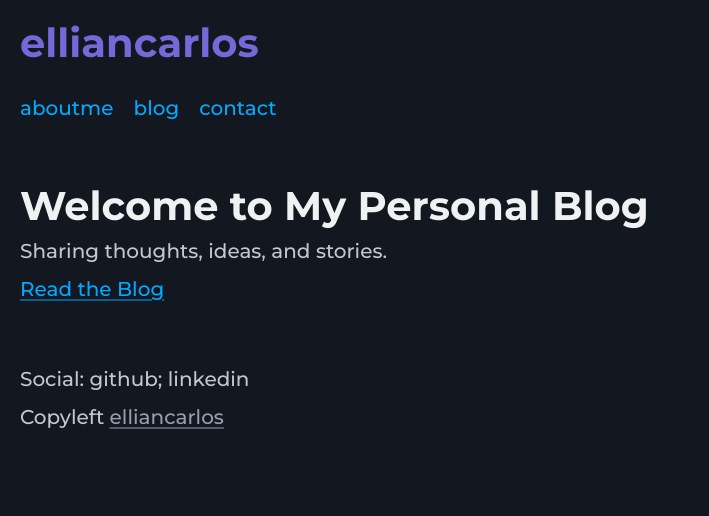
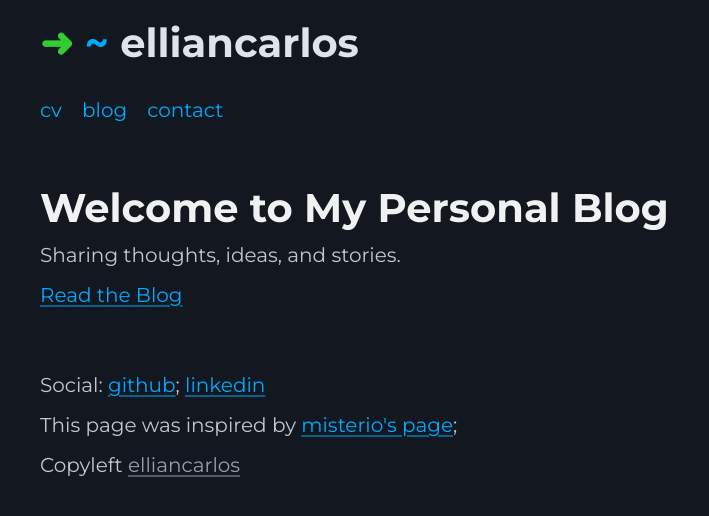
Before and after one commit to EllianCarlos/EllianCarlos.github.io, an Eleventy site: page src/index.njk in a window 1280 px wide. Shown: the whole page, without its empty margins (0-709 px from the left). Built offline with nearby package versions, Linux system fonts and the light colour scheme; Eleventy itself is replaced by a stand-in of ours; files that its build step writes are made by us from their sources.

Commit message:
little additions yay

```diff
--- a/package.json
+++ b/package.json
@@ -5,7 +5,7 @@
   "scripts": {
     "build": "eleventy",
     "start": "eleventy --serve",
-    "clean": "rm -rf _site"
+    "clean": "rm -rf dist"
   },
   "dependencies": {
     "@11ty/eleventy": "^2.0.1"
--- a/src/_includes/footer.njk
+++ b/src/_includes/footer.njk
@@ -1,4 +1,10 @@
-<footer class="container-fluid">
-    <p>Social: github; linkedin</p>
-    <p>Copyleft <a class="secondary" href="/">elliancarlos</a></p>
+<footer class="container">
+    <p>Social:
+      <a class="social" target="_blank" rel="noreferrer noopener" href="https://www.github.com/elliancarlos">github</a>;
+      <a target="_blank" rel="noreferrer noopener" href="https://www.linkedin.com/in/elliancarlos">linkedin</a>
+    </p>
+    <p>This page was inspired by
+      <a target="_blank" rel="noreferrer noopener" href="https://m7.rs/">misterio's page</a>;
+    </p>
+    <p>Copyleft <a class="secondary" href="https://www.elliancarlos.com.br">elliancarlos</a></p>
 </footer>
--- a/src/_includes/header.njk
+++ b/src/_includes/header.njk
@@ -1,8 +1,16 @@
-<header class="container-fluid">
-    <h1 class="title"><a  class="title" href="/">elliancarlos</a></h1>
+<header class="container">
+    <h1 class="title">
+      <span class="contrast">➜</span>
+      <span class="primary">~</span>
+      <a href="/" class="maintitle">
+        <div class="maintitle">
+          elliancarlos
+        </div>
+      </a>
+    </h1>
     <nav>
         <ul>
-            <li><a href="/aboutme">aboutme</a></li>
+            <li><a href="/cv">cv</a></li>
             <li><a href="/blog">blog</a></li>
             <li><a href="/contact">contact</a></li>
         </ul>
--- a/src/_includes/layouts/layout.njk
+++ b/src/_includes/layouts/layout.njk
@@ -5,35 +5,19 @@
   <meta charset="utf-8">
     <meta name="viewport" content="width=device-width, initial-scale=1">
     <meta name="color-scheme" content="light dark" />
-  <title>blogellian</title>
-  <link
+  <title>elliancarlos</title>
+    <link
   rel="stylesheet"
   href="https://cdn.jsdelivr.net/npm/@picocss/pico@2/css/pico.min.css"
-/>
-  <style>
-  @import url('https://fonts.googleapis.com/css2?family=Montserrat:ital,wght@0,100..900;1,100..900&display=swap');
-
-    :root {
-      --pico-font-family: "Montserrat", sans-serif;
-      --pico-font-weight: 500;
-      --pico-typography-spacing-vertical: 0.4rem;
-    }
-
-    a.title {
-      --pico-text-decoration: none;
-      --pico-color: #7569DA;
-    }
-
-    a.title:hover {
-      --pico-text-decoration: none;
-      --pico-color: #DA7569;
-    }
-
-  </style>
+>
+  <link
+      rel="stylesheet"
+      href="style.css"
+      >
 </head>
 <body>
     {% include "header.njk" %}
-    <main class="container-fluid">
+    <main class="container">
         {{ content | safe }}
     </main>
     {% include "footer.njk" %}
--- a/src/index.njk
+++ b/src/index.njk
@@ -5,5 +5,5 @@ layout: layouts/layout.njk
 <section>
     <h1>Welcome to My Personal Blog</h1>
     <p>Sharing thoughts, ideas, and stories.</p>
-    <a href="/blog" class="button">Read the Blog</a>
+    <a href="/posts" class="button">Read the Blog</a>
 </section>
--- a/src/style.css
+++ b/src/style.css
@@ -3,17 +3,6 @@
 html {
   height: 100%;
   width: 100%;
-}
-
-#intro {
-  text-align: center;
-  padding: 2rem;
-}
-
-#blog-posts {
-  display: flex;
-  flex-direction: column;
-  gap: 1rem;
 }
 
 :root {
@@ -22,12 +11,43 @@ html {
   --pico-typography-spacing-vertical: 0.5rem;
 }
 
-.title {
-  text-decoration: none !important;
-  color: #007bff !important;
+.maintitle {
+  --pico-text-decoration: none;
+  --pico-color: var(--pico-primary);
+  color: var(--pico-contrast);
+  display: inline-block;
 }
 
-footer {
-  text-align: center;
-  padding: 1rem;
+a.maintitle:hover {
+  --pico-text-decoration: none;
+  cursor: pointer;
+  display: inline-block;
 }
+
+.maintitle:hover {
+  animation: shake 0.30s 2;
+  display: inline-block;
+}
+
+@keyframes shake {
+ 0% { transform: translateX(0) }
+ 12% { transform: translateX(2px) }
+ 25% { transform: translateX(-2px) }
+ 50% { transform: translateX(2px) }
+ 66% { transform: translateX(-2px) }
+ 75% { transform: translateX(2px) }
+ 82% { transform: translateX(-2px) }
+ 100% { transform: translateX(0) }
+}
+
+.goto {
+  display: none;
+}
+
+.primary {
+  color: var(--pico-primary);
+}
+
+.contrast {
+  color: limegreen;
+}
```
Also changed, not shown: src/posts/my-tools-2024.md (+9 -2 lines), README.md, 2 other files.
